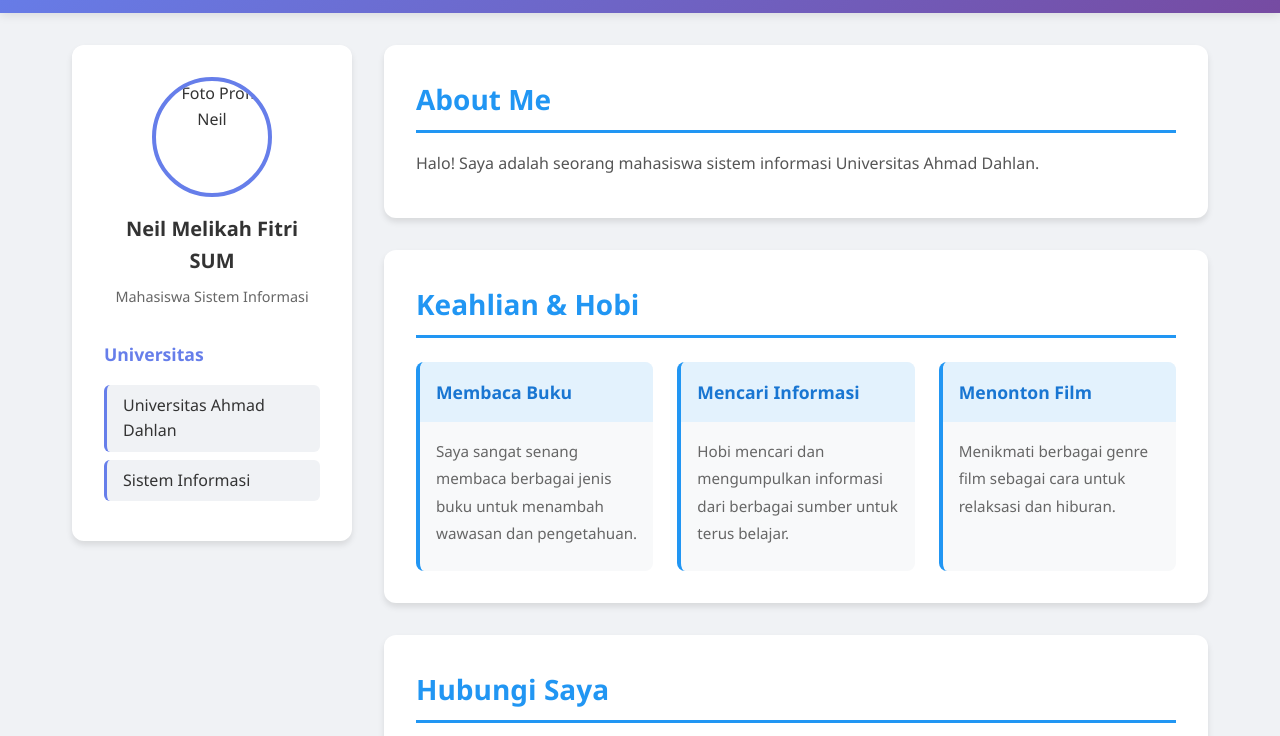
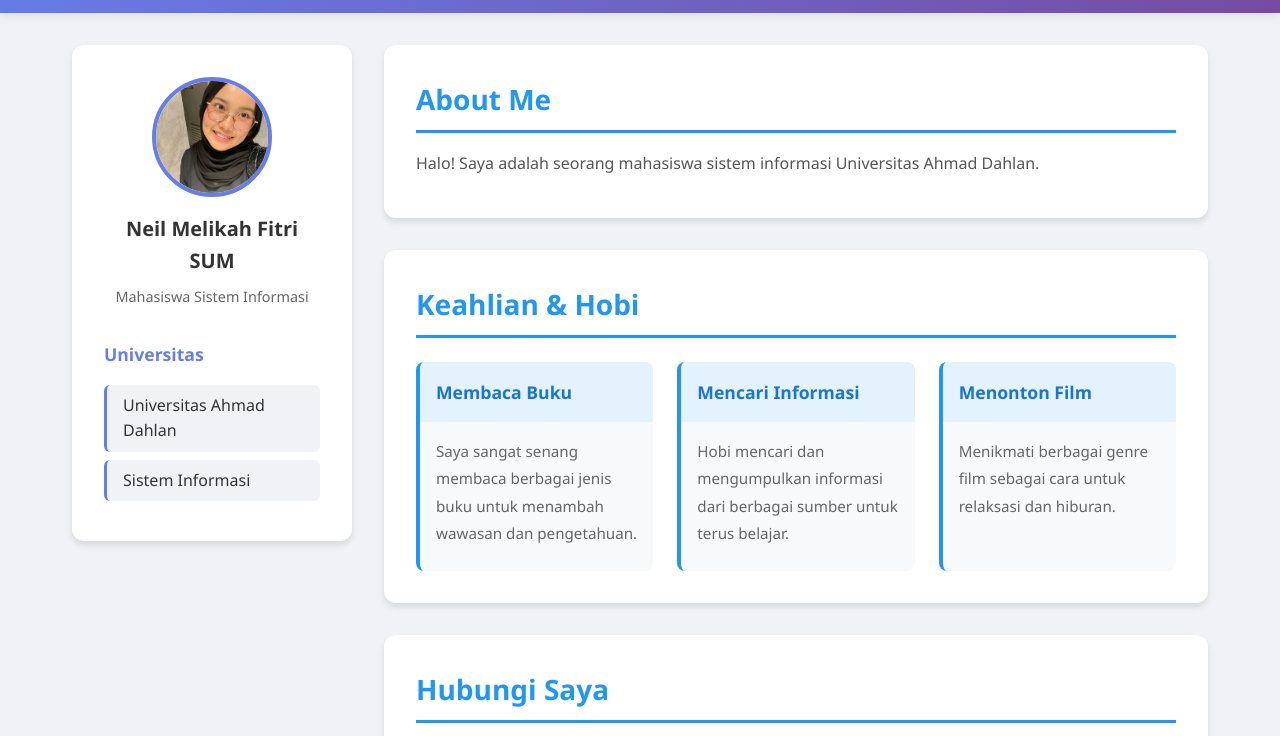
Before and after one commit to neilmelikahf/tekweb-praktikum2, a plain HTML site: page index.html in a window 1280 px wide. Shown: the part 57-793 px from the top of the page. Drawn offline with Linux system fonts and the light colour scheme.

Commit message:
Fix HTML structure and update profile image path

```diff
--- a/index.html
+++ b/index.html
@@ -24,7 +24,7 @@
         <aside class="sidebar">
             <div class="profile-section">
                 <div class="profile-image">
-                    <img src="profile.jpg" alt="Foto Profil Neil">
+                    <img src="NF foto/profile.jpg" alt="Foto Profil Neil">
                 </div>
                 <h3>Neil Melikah Fitri SUM</h3>
                 <p class="tagline">Mahasiswa Sistem Informasi</p>
```
